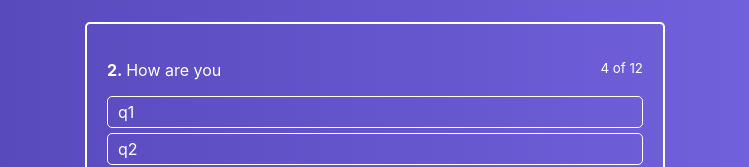
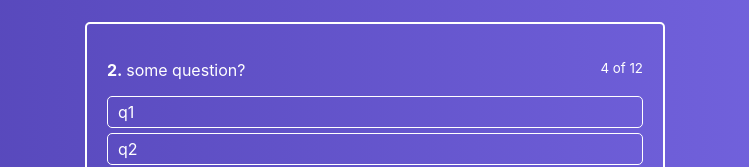
Before and after one commit to Ihornechypor/udemy_react_theory_part_2, a React app: page / in a window 1280 px wide. Shown: the part 147-314 px from the top of the page, without its empty margins (265-1014 px from the left). Built offline with nearby package versions, Linux system fonts and the light colour scheme.

Commit message:
lesson 49 click handler

```diff
--- a/src/components/ActiveQuiz/ActiveAnswersList/ActiveAnswersItem/ActiveAnswersItem.js
+++ b/src/components/ActiveQuiz/ActiveAnswersList/ActiveAnswersItem/ActiveAnswersItem.js
@@ -4,7 +4,10 @@ import classes from './ActiveAnswersItem.module.css'
 
 const ActiveAnswersItem = props => {
     return (
-        <li className={classes.ActiveAnswersItem}>
+        <li
+            className={classes.ActiveAnswersItem}
+            onClick={()=> props.onListAnswerClick(props.ActiveAnswers.id)}
+        >
             { props.ActiveAnswers.text }
         </li>
     )
--- a/src/components/ActiveQuiz/ActiveAnswersList/ActiveAnswersList.js
+++ b/src/components/ActiveQuiz/ActiveAnswersList/ActiveAnswersList.js
@@ -10,6 +10,7 @@ const ActiveAnswersList = props => (
                 <ActiveAnswersItem
                     key={index}
                     ActiveAnswers={answer}
+                    onListAnswerClick={props.onListAnswerClick}
                 />
             )
         })}
--- a/src/components/ActiveQuiz/ActiveQuiz.js
+++ b/src/components/ActiveQuiz/ActiveQuiz.js
@@ -9,7 +9,7 @@ const ActiveQuiz = props => (
                 <b>
                     2.&nbsp;
                 </b>
-                How are you
+                {props.listQuestion}
             </span>
 
             <small>
@@ -18,6 +18,7 @@ const ActiveQuiz = props => (
         </p>
         <ActiveAnswersList
             listAnswers={props.listAnswers}
+            onListAnswerClick={props.onListAnswerClick}
 
         />
     </div>
--- a/src/containers/Quiz/Quiz.js
+++ b/src/containers/Quiz/Quiz.js
@@ -7,14 +7,21 @@ class Quiz extends Component {
     state = {
         quiz: [
             {
+                listQuestion: 'some question?',
+                listAnswersRightId: 3,
                 listAnswers: [
-                    {text: 'q1'},
-                    {text: 'q2'},
-                    {text: 'q3'},
-                    {text: 'q4'}
+                    {text: 'q1', id: 1},
+                    {text: 'q2', id: 2},
+                    {text: 'q3', id: 3},
+                    {text: 'q4', id: 4}
                 ]
             }
         ]
+    }
+
+    onListAnswerClick = (listAnswersId) =>{
+        console.log(listAnswersId)
+
     }
 
     render(){
@@ -26,7 +33,10 @@ class Quiz extends Component {
                     </h2>
                     <ActiveQuiz
                         listAnswers={this.state.quiz[0].listAnswers}
+                        listQuestion={this.state.quiz[0].listQuestion}
+                        onListAnswerClick={this.onListAnswerClick}
                     />
+
                 </div>
             </div>
         )
```
